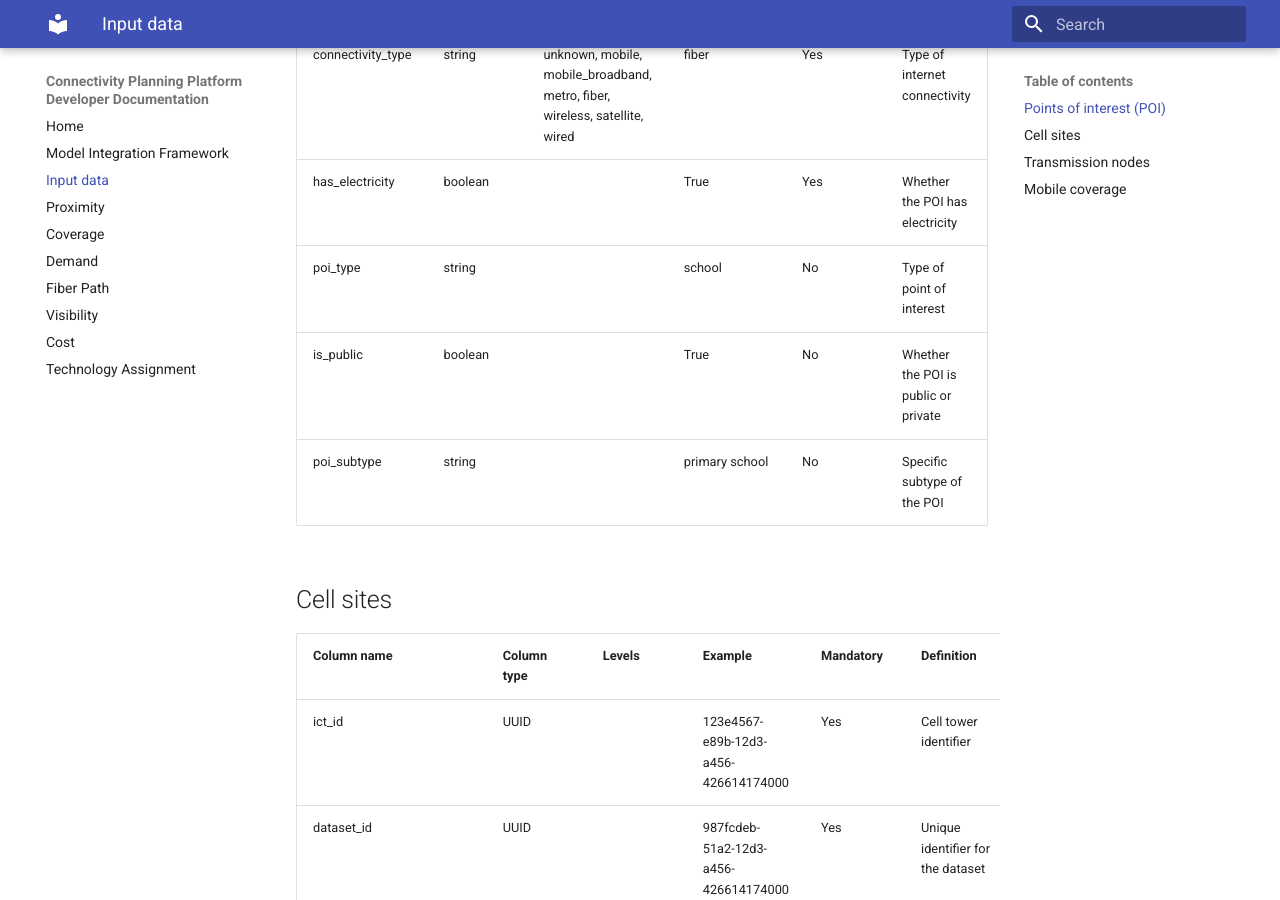
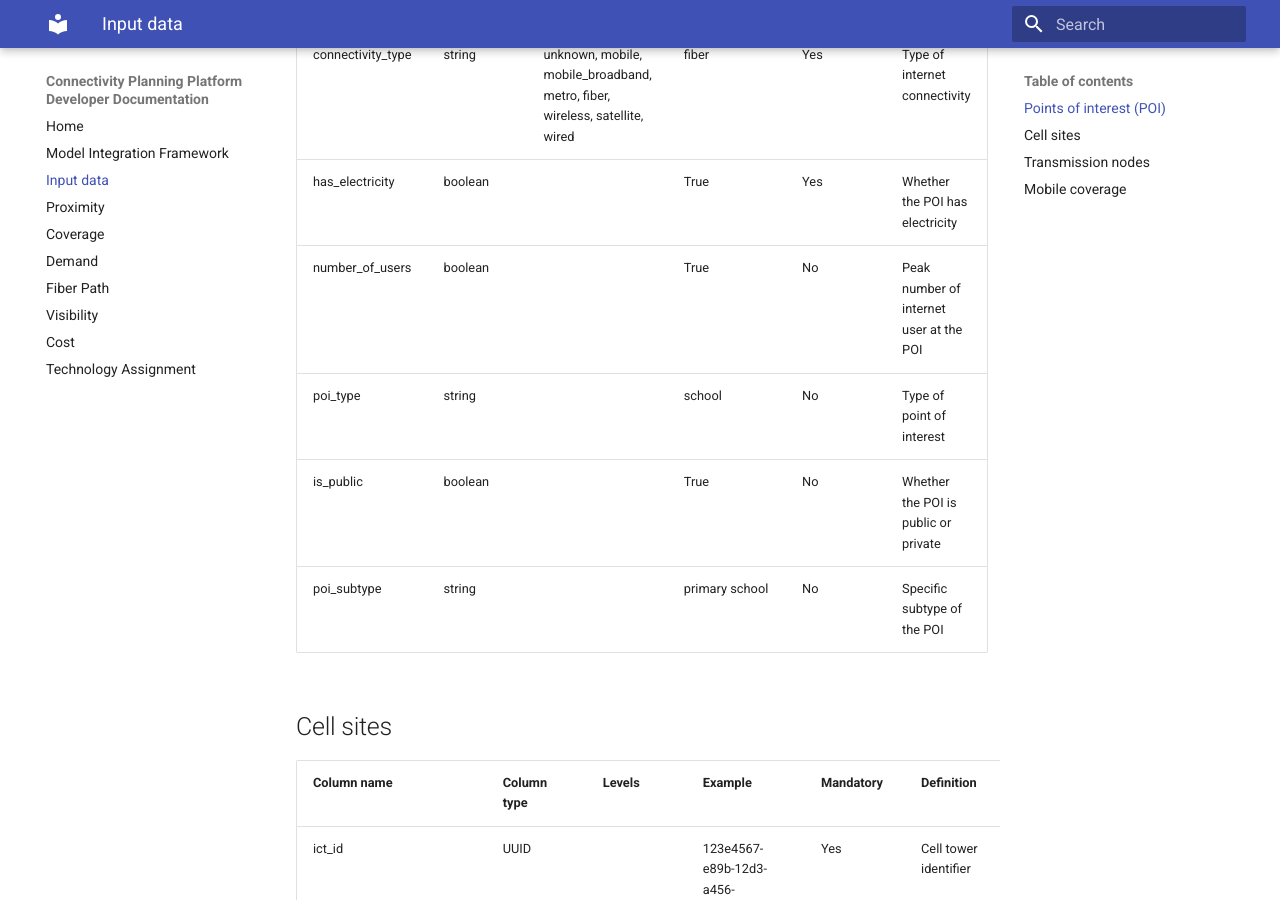
Before and after one commit to FNS-Division/inframapkit-documentation, an MkDocs documentation site: the page built from docs/inputdata.md, in a window 1280 px wide and 900 px high, scrolled down 895 px. Built offline with MkDocs 1.6.1 and Material for MkDocs 9.7.7, drawn with Linux system fonts in a browser that asks for light colours.

Commit message:
refactor: Add number_of_users field to POI data documentation

```diff
--- a/docs/inputdata.md
+++ b/docs/inputdata.md
@@ -14,6 +14,7 @@ This page summarizes the data user-provided required by the toolkit. The provide
 | is_connected | boolean | | True | Yes | Whether the POI has connectivity |
 | connectivity_type | string | unknown, mobile, mobile_broadband, metro, fiber, wireless, satellite, wired | fiber | Yes | Type of internet connectivity |
 | has_electricity | boolean | | True | Yes | Whether the POI has electricity |
+| number_of_users | boolean | | True | No | Peak number of internet user at the POI |
 | poi_type | string | | school | No | Type of point of interest |
 | is_public | boolean | | True | No | Whether the POI is public or private |
 | poi_subtype | string | | primary school | No | Specific subtype of the POI |
```
